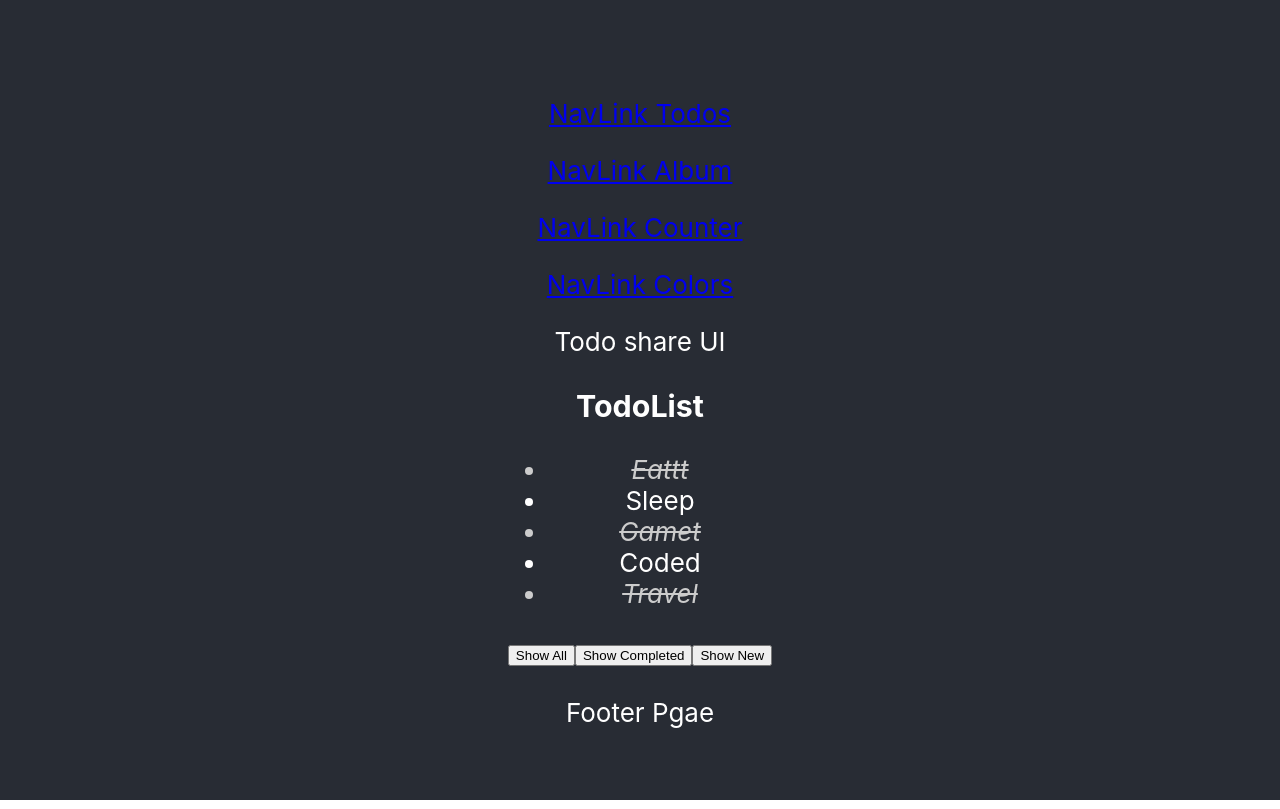
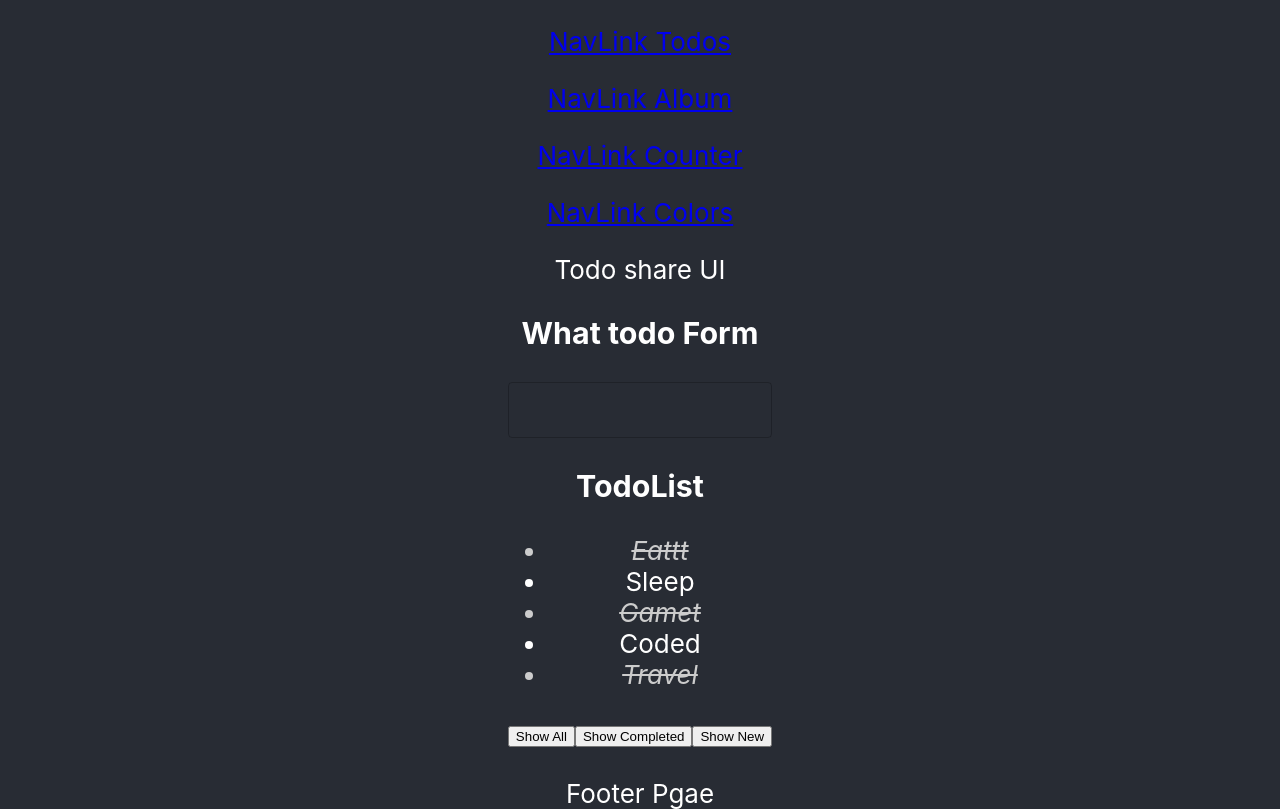
Before and after one commit to bacnh7427/learn-react-v1, a React (Create React App) app: page /todos in a window 1280 px wide. Built offline with nearby package versions, Linux system fonts and the light colour scheme.

Commit message:
add using react-hook-form for features use form update data

```diff
--- a/package.json
+++ b/package.json
@@ -5,6 +5,8 @@
   "dependencies": {
     "@emotion/react": "^11.10.6",
     "@emotion/styled": "^11.10.6",
+    "@hookform/error-message": "^2.0.1",
+    "@hookform/resolvers": "^3.1.0",
     "@mui/icons-material": "^5.11.16",
     "@mui/material": "^5.12.0",
     "@testing-library/jest-dom": "^5.16.5",
@@ -16,9 +18,11 @@
     "query-string": "^8.1.0",
     "react": "^18.2.0",
     "react-dom": "^18.2.0",
+    "react-hook-form": "^7.43.9",
     "react-router-dom": "^5.3.4",
     "react-scripts": "5.0.1",
-    "web-vitals": "^2.1.4"
+    "web-vitals": "^2.1.4",
+    "yup": "^1.1.1"
   },
   "scripts": {
     "start": "react-scripts start",
--- /dev/null
+++ b/src/components/form-controls/InputField/index.jsx
@@ -0,0 +1,17 @@
+import React from 'react';
+import PropTypes from 'prop-types';
+import { TextField } from '@mui/material';
+
+InputField.propTypes = {
+
+};
+
+function InputField(props) {
+    return (
+        <div>
+            <TextField fullWidth />
+        </div>
+    );
+}
+
+export default InputField;
--- /dev/null
+++ b/src/features/Todo/components/TodoForm/index.jsx
@@ -0,0 +1,28 @@
+import React from 'react';
+import PropTypes from 'prop-types';
+import InputField from '../../../../components/form-controls/InputField';
+import { useForm } from 'react-hook-form';
+
+TodoForm.propTypes = {
+    onSubmit: PropTypes.func
+};
+
+function TodoForm(props) {
+
+    const form = useForm({
+        defaultValues: {
+            title: '',
+        }
+    })
+    const handleSubmit = (values) => {
+        console.log("Todo form: ", values)
+    }
+
+    return (
+        <form onSubmit={form.handleSubmit(handleSubmit)}>
+            <InputField name="title" label="Todo" form={form} />
+        </form>
+    );
+}
+
+export default TodoForm;
--- a/src/features/Todo/pages/ListPage/index.jsx
+++ b/src/features/Todo/pages/ListPage/index.jsx
@@ -3,6 +3,7 @@
 import TodoList from '../../components/TodoList';
 import queryString from 'query-string';
 import { useLocation, useHistory, useRouteMatch } from 'react-router-dom';
+import TodoForm from '../../components/TodoForm';
 ListPage.propTypes = {
 
 };
@@ -97,8 +98,16 @@
         return todoList.filter(todo => filteredStatus === 'all' || filteredStatus === todo.status);
     }, [todoList, filteredStatus])
 
+    const handTodoFormSubmit = (values) => {
+        console.log('Form submit: ', values)
+    }
+
     return (
         <div>
+            <h3>
+                What todo Form
+            </h3>
+            <TodoForm onSubmit={handTodoFormSubmit} />
             <h3>TodoList</h3>
             <TodoList todoList={renderedTodoList} onTodoClick={handleTodoClick}/>
 
```
Also changed, not shown: 1 other file (tests, documents, lock files or other folders).
